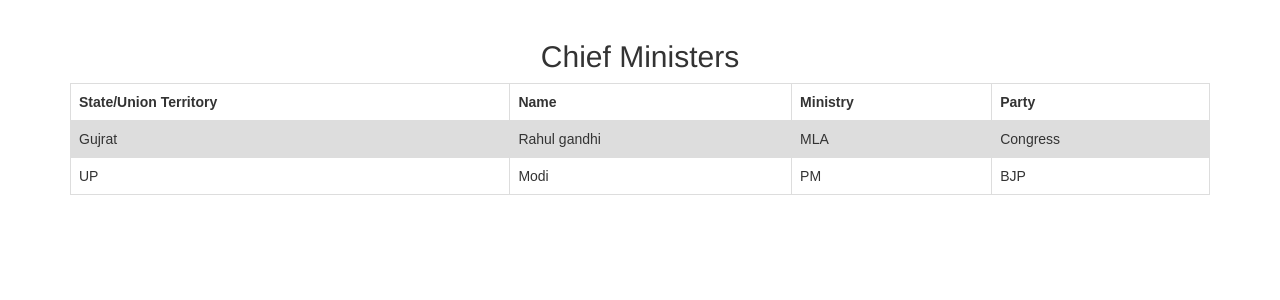
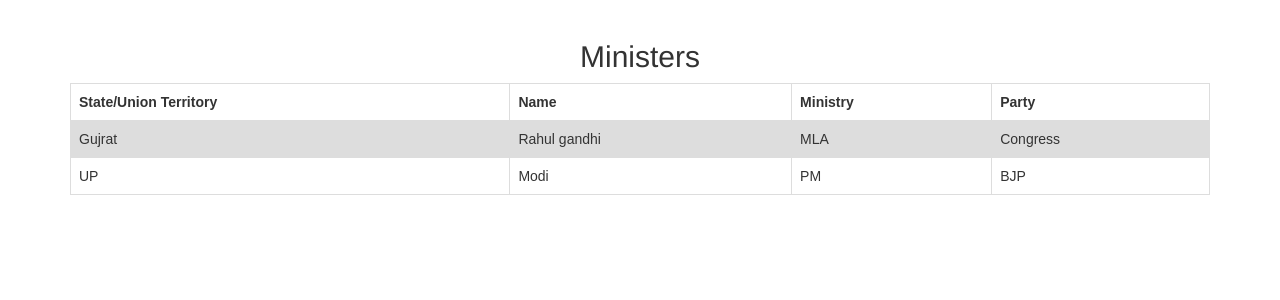
Before and after one commit to gautamamber/Django-social-media-application, a Django app: page /nirvachit/former_minister/ in a window 1280 px wide. Shown: the part 52-352 px from the top of the page. Run offline with Django 3.2, Linux system fonts and the light colour scheme; data comes from the database, SQL or seed files in the repository; both versions use the stored data as it was after the commit; some libraries are stand-ins or nearby versions.

Commit message:
minister edited

```diff
--- a/pollapp/templates/pollapp/chief_minister.html
+++ b/pollapp/templates/pollapp/minister.html
@@ -18,7 +18,7 @@ tr:nth-child(even) {
     background-color: #dddddd;
 }
 </style>
-<center><h2>Chief Ministers</h2></center>
+<center><h2>Ministers</h2></center>
 <div class="container">
 	<div class="row">
 		<div class="col-xs-12">
--- a/pollapp/views.py
+++ b/pollapp/views.py
@@ -31,7 +31,7 @@ def election_update_details(request, pk):
 # List of chief ministers
 def chief_minister(request):
 	minister = Ministry.objects.all()
-	return render(request, 'pollapp/chief_minister.html', {'minister' : minister})
+	return render(request, 'pollapp/minister.html', {'minister' : minister})
 
 # News
 def news(request):
```
Also changed, not shown: db.sqlite3.
